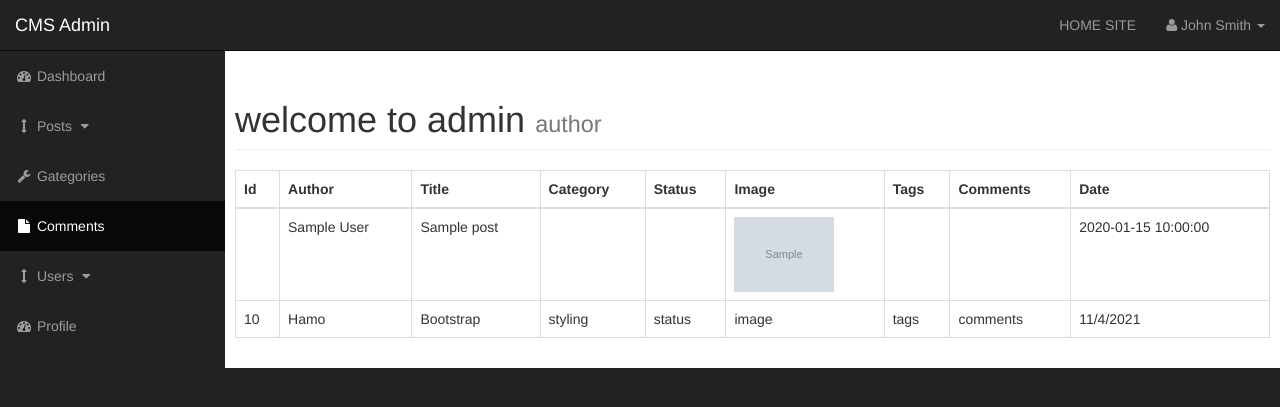
After one commit to ahmedkhaeld/blog, a PHP site: page /admin/posts.php in a window 1280 px wide. The commit adds this page. Shown: the top 407 px of the page. Run offline with PHP 8.4, Linux system fonts and the light colour scheme; tables that the repository leaves empty or names only in its code hold one stand-in row (values such as "Sample post"); grey boxes marked "Sample" are stand-in pictures; data that the repository does not hold is empty.

Commit message:
display the content of posts table from the DB

```diff
--- a/admin/includes/navigation.php
+++ b/admin/includes/navigation.php
@@ -42,7 +42,7 @@
                         <a href="javascript:;" data-toggle="collapse" data-target="#posts_dropdown"><i class="fa fa-fw fa-arrows-v"></i> Posts <i class="fa fa-fw fa-caret-down"></i></a>
                         <ul id="posts_dropdown" class="collapse">
                             <li>
-                                <a href="#">View All Posts</a>
+                                <a href="./posts.php">View All Posts</a>
                             </li>
                             <li>
                                 <a href="#">Add Posts</a>
@@ -50,7 +50,7 @@
                         </ul>
                     </li>
                     <li>
-                        <a href="bootstrap-grid.html"><i class="fa fa-fw fa-wrench"></i> Gategories </a>
+                        <a href="./categories.php"><i class="fa fa-fw fa-wrench"></i> Gategories </a>
                     </li>
                     <li class="active">
                         <a href="blank-page.html"><i class="fa fa-fw fa-file"></i> Comments</a>
--- /dev/null
+++ b/admin/posts.php
@@ -0,0 +1,92 @@
+<?php include "includes/header.php"?>
+
+    <div id="wrapper">
+
+        <!-- Navigation -->
+        <?php include "includes/navigation.php"?>
+
+        <div id="page-wrapper">
+
+            <div class="container-fluid">
+
+                <!-- Page Heading -->
+                <div class="row">
+                <h1 class="page-header">
+                            welcome to admin
+                            <small>author</small>
+                        </h1>
+
+                        <table class="table table-bordered table-hover">
+                            <thead>
+                                <tr>
+                                    <th>Id </th>
+                                    <th>Author</th>
+                                    <th>Title</th>
+                                    <th>Category</th>
+                                    <th>Status</th>
+                                    <th>Image</th>
+                                    <th>Tags</th>
+                                    <th>Comments</th>
+                                    <th>Date</th>
+                                </tr>
+                            </thead>
+
+                        <tbody>
+                            <?php
+                             $query = "SELECT * FROM posts ";
+                             $select_posts= mysqli_query($connection, $query);
+
+
+                             while ($row = mysqli_fetch_assoc($select_posts)) {
+                                 $post_id = $row ['post_id'];
+                                 $post_author = $row ['post_author'];
+                                 $post_title = $row ['post_title'];
+                                 $post_category_id= $row ['post_category_id'];
+                                 $post_status = $row ['post_status'];
+                                 $post_image = $row ['post_image'];
+                                 $post_tags = $row ['post_tags'];
+                                 $post_comment_count= $row ['post_comment_count'];
+                                 $post_date = $row ['post_date'];
+
+                                echo "<tr>";
+                                   echo "<td>$post_id </td> "    ;
+                                   echo  "<td> $post_author</td>";
+                                   echo  "<td>$post_title</td>";
+                                   echo  "<td> $post_category_id</td>";
+                                   echo  "<td> $post_status</td>";
+                                   echo  "<td><img width='100' src='../images/$post_image' alt='image' </td>";
+                                   echo  "<td> $post_tags</td>";
+                                   echo  "<td>$post_comment_count</td>";
+                                   echo " <td>$post_date </td>";
+                                 echo"</tr>";
+
+
+
+                             }
+                            ?>
+
+                                <td>10</td>
+                                <td>Hamo</td>
+                                <td>Bootstrap</td>
+                                <td>styling</td>
+                                <td>status</td>
+                                <td>image</td>
+                                <td>tags</td>
+                                <td>comments</td>
+                                <td>11/4/2021</td>
+                            </tr>
+                        </tbody>
+                        </table>
+
+
+
+                    </div>
+                </div>
+                <!-- /.row -->
+
+            </div>
+            <!-- /.container-fluid -->
+
+        </div>
+        <!-- /#page-wrapper -->
+<?php include "includes/footer.php"?>
```
